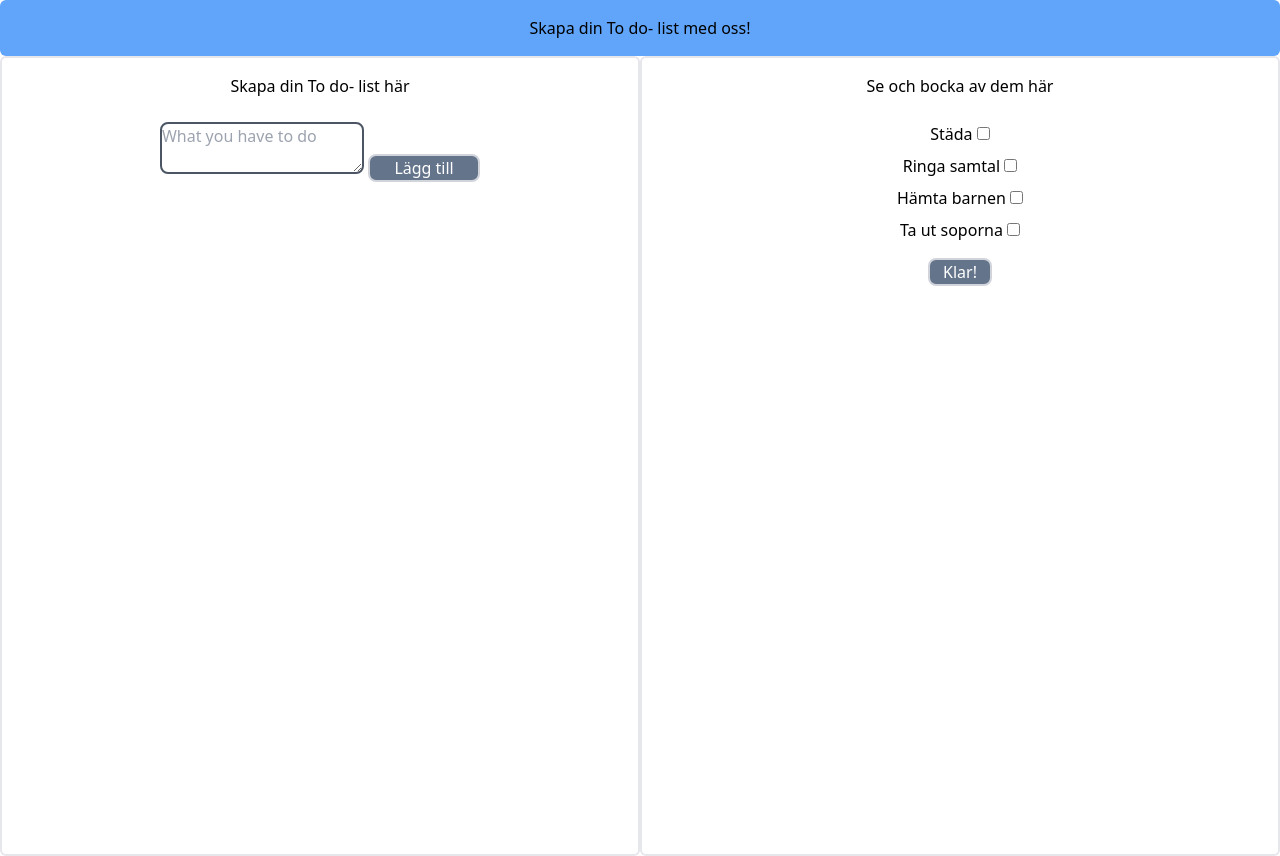
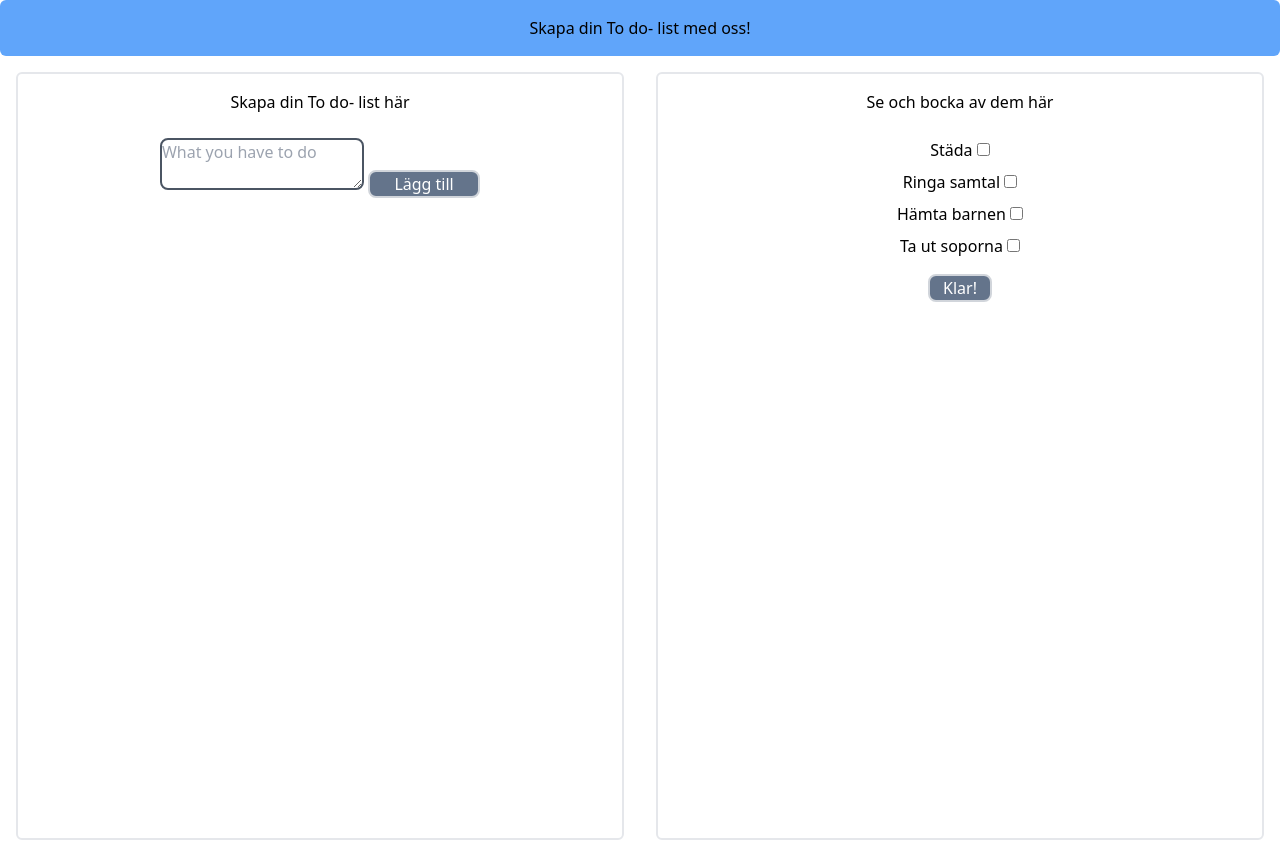
Before and after one commit to sebastianswahn/To-do-applikation, a website: page src/index.html in a window 1280 px wide. Drawn offline with Linux system fonts and the light colour scheme.

Commit message:
sista för idag

```diff
--- a/src/index.html
+++ b/src/index.html
@@ -12,7 +12,7 @@
     </header>
     <main class="w-screen h-screen inline-flex">
       <section
-        class="p-4 w-1/2 border-solid border-2 border-gray-200 rounded-md"
+        class="p-4 w-1/2 border-solid border-2 border-gray-200 rounded-md m-4"
       >
         <div class="text-center pb-8">
           <form id="task">
@@ -34,7 +34,7 @@
         </div>
       </section>
       <section
-        class="p-4 w-1/2 border-solid border-2 border-gray-200 rounded-md"
+        class="p-4 w-1/2 border-solid border-2 border-gray-200 rounded-md m-4"
       >
         <div class="text-center">
           <form id="clearedTask">
```
Also changed, not shown: dist/output.css.
